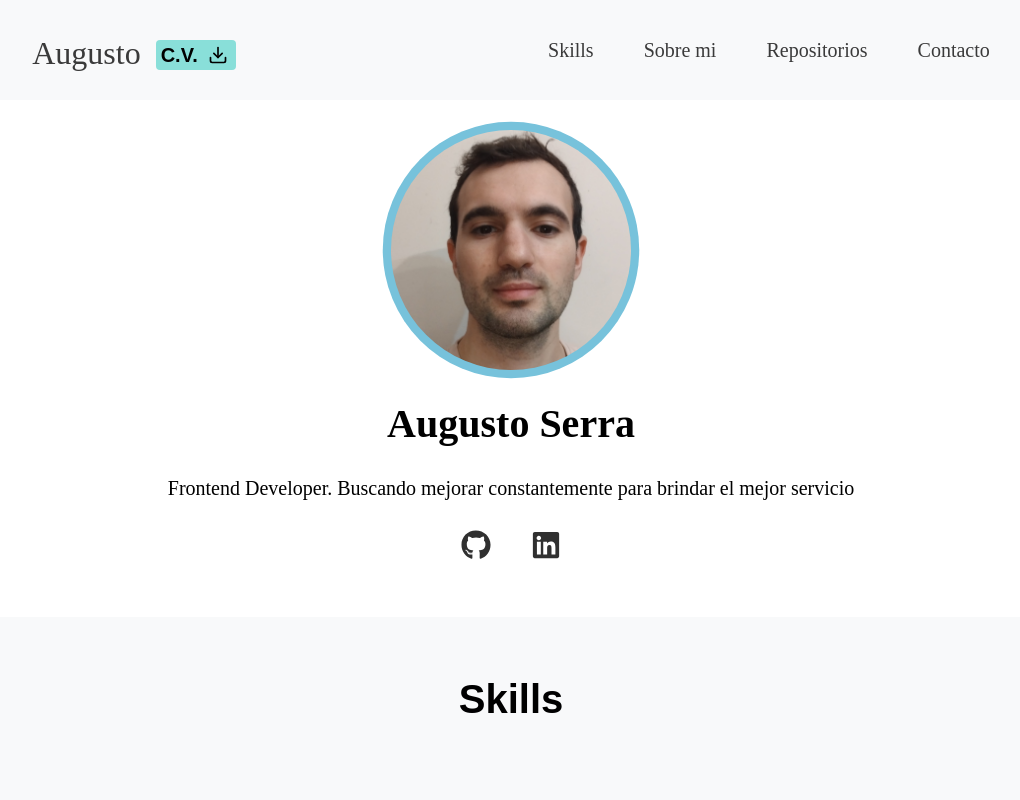
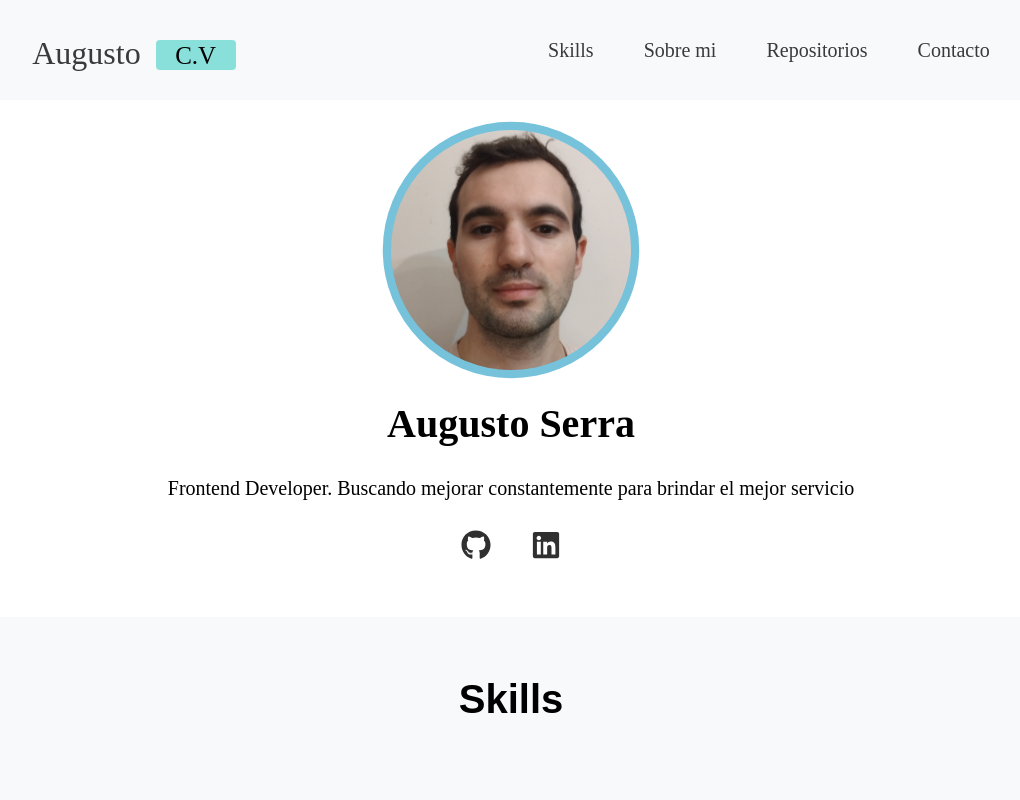
Before and after one commit to SerraAugusto/PaginaWeb, a Next.js app: page / in a window 1280 px wide. Shown: the top 800 px of the page, without its empty margins (129-1149 px from the left). Built offline with nearby package versions, Linux system fonts and the light colour scheme.

Commit message:
fixing cv

```diff
--- a/src/app/components/layouts/Header.tsx
+++ b/src/app/components/layouts/Header.tsx
@@ -92,7 +92,7 @@ align-self: center;
   }
 `;
 
-const ButtonStyle = styled.button`
+const ButtonStyle = styled.a`
 display: flex;
 font-size: 25px;
 font-family: emoji;
@@ -128,10 +128,9 @@ export default function Header() {
     <Container>
       <LeftSide>
         <NameLogo href='#Home'>Augusto</NameLogo>
-        <ResumeButton filename='/Augusto-Serra-CV-Esp.pdf' buttonText='C.V.' ></ResumeButton>
-        {/*<SunIcon></SunIcon>
-
-     <ThemeSwitcherButton></ThemeSwitcherButton><MoonIcon></MoonIcon> */}
+        {/* <ResumeButton filename='/Augusto-Serra-CV-Esp.pdf' buttonText='C.V.' ></ResumeButton> */}
+        {/*<SunIcon></SunIcon><ThemeSwitcherButton></ThemeSwitcherButton><MoonIcon></MoonIcon> */}
+        <ButtonStyle  href="https://drive.google.com/file/d/1ObK1j0t1klr4vX_FcslESXiNsWWWidDx/view?usp=drive_link" target="_blank">C.V</ButtonStyle>
       </LeftSide>
       <ListContainer className='hide-Mobile' >
 
```
